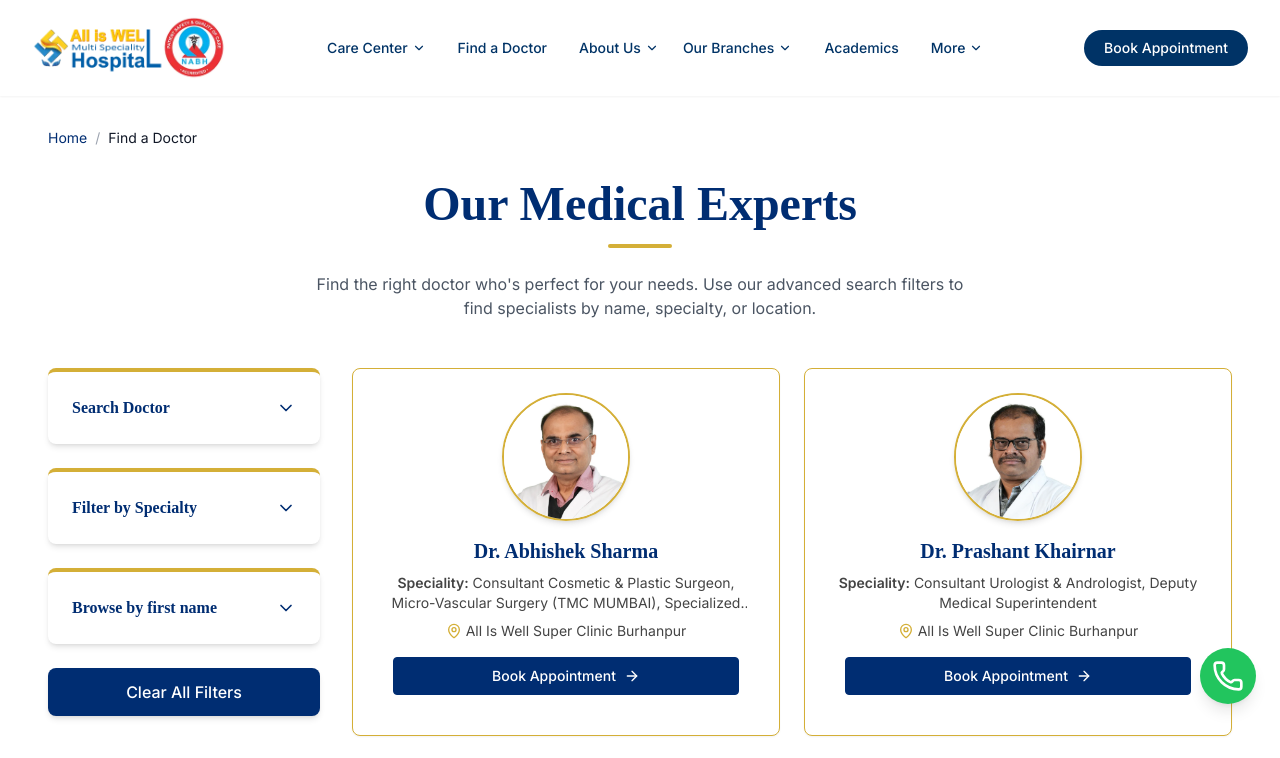
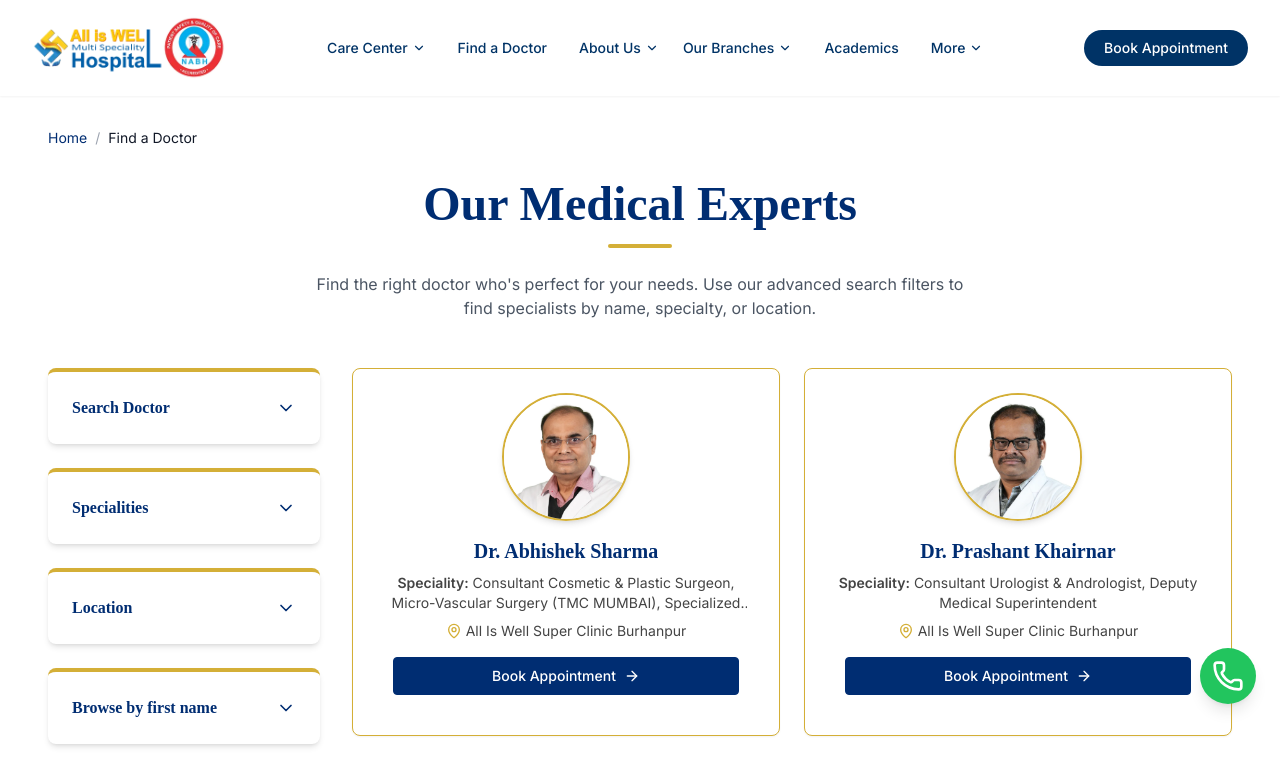
Before and after one commit to MVA-Chronosphere/MVA_ALL_IS_WELL, a React (Vite) app: page /find-doctor in a window 1280 px wide. Shown: the top 758 px of the page. Built offline with nearby package versions, Linux system fonts and the light colour scheme; a web font is replaced by a local one.

Commit message:
Debug and htaccess file

```diff
--- a/src/components/CareCenterService.jsx
+++ b/src/components/CareCenterService.jsx
@@ -1929,7 +1929,7 @@ const currentTestimonials = currentTestimonialData.map((item, index) => {
 
                   return (
                     <div key={id} className={`w-full ${currentService.doctorIds.length > 1 ? 'sm:w-1/2' : ''}`}>
-                      <div className="w-full max-w-[300px] aspect-square overflow-hidden rounded-lg mx-auto">
+                      <div className="w-full max-w-[300px] aspect-square overflow-hidden rounded-lg mx-auto cursor-pointer" onClick={() => window.location.href = `/doctor/${id}`}>
                         <img
                           src={doctor.image || doctorPlaceholder}
                           alt={doctor.name}
@@ -1938,8 +1938,8 @@ const currentTestimonials = currentTestimonialData.map((item, index) => {
                           onError={(e) => { e.target.onerror = null; e.target.src = doctorPlaceholder; }}
                         />
                       </div>
-                      <div className="mt-4 text-center">
-                        <h3 className={`font-serif font-bold text-[#002d72] ${currentService.doctorIds.length > 1 ? 'text-lg' : 'text-xl'}`}>
+                      <div className="mt-4 text-center cursor-pointer" onClick={() => window.location.href = `/doctor/${id}`}>
+                        <h3 className={`font-serif font-bold text-[#02d72] ${currentService.doctorIds.length > 1 ? 'text-lg' : 'text-xl'}`}>
                           {doctor.name}
                         </h3>
                       </div>
--- a/src/data/sampleBlogs.js
+++ b/src/data/sampleBlogs.js
@@ -29,7 +29,7 @@ Lung cancer isn’t just a smoker’s disease — it’s a condition that can af
     image: "/blogpictures/lung-cancer.webp",
     department: "Pulmonology",
     date: "October 2025",
-    doctorName: "Dr. Priya Sharma",
+
     excerpt:
       "Lung cancer isn’t just caused by smoking. Learn about other risk factors, early signs, and how to keep your lungs healthy.",
     readTime: "5 min read",
@@ -66,7 +66,7 @@ Heart attacks are increasingly common in young adults due to stress and lifestyl
     image: "/blogpictures/heart-attack.webp",
     department: "Cardiology",
     date: "October 2025",
-    doctorName: "Dr. Rajesh Mehta",
+
     excerpt:
       "Heart attacks are now affecting younger people. Learn about causes, symptoms, and how to protect your heart.",
     readTime: "6 min read",
@@ -105,7 +105,7 @@ RIRS surgery offers a safe, precise, and minimally invasive way to treat kidney
     image: "/blogpictures/rirs-surgery.webp",
     department: "Urology",
     date: "October 2025",
-    doctorName: "Dr. Neha Patel",
+
     excerpt:
       "RIRS is a modern, minimally invasive surgery for kidney stones — faster healing and minimal pain.",
     readTime: "7 min read",
--- a/src/pages/FindADoctorPage.jsx
+++ b/src/pages/FindADoctorPage.jsx
@@ -232,7 +232,7 @@ const FindADoctorPage = () => {
   const [selectedLetter, setSelectedLetter] = useState('');
   const [selectedDepartment, setSelectedDepartment] = useState(searchParams.get('department') || '');
   const [selectedTreatment, setSelectedTreatment] = useState(searchParams.get('treatment') || '');
-  const [selectedLocation, setSelectedLocation] = useState("All Is Well Super Clinic Burhanpur");
+  const [selectedLocation, setSelectedLocation] = useState("");
   const [isSearchExpanded, setIsSearchExpanded] = useState(false);
   const [isAlphabetExpanded, setIsAlphabetExpanded] = useState(false);
   const [isLocationExpanded, setIsLocationExpanded] = useState(false);
@@ -263,6 +263,9 @@ const FindADoctorPage = () => {
 
     return Array.from(specialtiesSet).sort();
   };
+
+  // Use the function to get actual specialties from the doctor data
+  const specialties = getAvailableSpecialties();
 
   return (
     <div className="min-h-screen bg-white font-sans">
@@ -325,7 +328,7 @@ const FindADoctorPage = () => {
                 onClick={() => setIsSpecialtyExpanded(!isSpecialtyExpanded)}
                 className="w-full flex items-center justify-between text-left"
               >
-                <h3 className="font-serif font-bold text-[#002d72]">Filter by Specialty</h3>
+                <h3 className="font-serif font-bold text-[#002d72]">Specialities</h3>
                 {isSpecialtyExpanded ? (
                   <ChevronUp className="text-[#002d72]" size={20} />
                 ) : (
@@ -337,18 +340,74 @@ const FindADoctorPage = () => {
                   isSpecialtyExpanded ? 'max-h-96 mt-4' : 'max-h-0'
                 }`}
               >
-                <select
-                  value={selectedDepartment}
-                  onChange={(e) => setSelectedDepartment(e.target.value)}
-                  className="w-full p-3 border border-gray-300 rounded-lg text-sm focus:ring-2 focus:ring-[#d4af37] focus:border-[#d4af37] transition-all duration-300"
-                >
-                  <option value="">All Specialties</option>
-                  {getAvailableSpecialties().map((specialty) => (
-                    <option key={specialty} value={specialty}>
-                      {specialty}
-                    </option>
+                <div className="space-y-2 max-h-48 overflow-y-auto pr-2 custom-scrollbar">
+                  <label className="flex items-center space-x-2 hover:bg-gray-50 p-2 rounded transition-colors">
+                    <input
+                      type="radio"
+                      name="specialty"
+                      checked={!selectedDepartment}
+                      onChange={() => setSelectedDepartment('')}
+                      className="rounded text-[#d4af37] focus:ring-[#d4af37]"
+                    />
+                    <span className="text-sm font-medium text-gray-700">All Specialities</span>
+                  </label>
+                  {specialties.map((specialty) => (
+                    <label key={specialty} className="flex items-center space-x-2 hover:bg-gray-50 p-2 rounded transition-colors">
+                      <input
+                        type="radio"
+                        name="specialty"
+                        checked={selectedDepartment === specialty}
+                        onChange={(e) => setSelectedDepartment(e.target.checked ? specialty : '')}
+                        className="rounded text-[#d4af37] focus:ring-[#d4af37]"
+                      />
+                      <span className="text-sm font-medium text-gray-700">{specialty}</span>
+                    </label>
                   ))}
-                </select>
+                </div>
+              </div>
+            </div>
+
+            <div className="bg-white p-6 rounded-lg shadow-md border-t-4 border-[#d4af37] mt-6">
+              <button
+                onClick={() => setIsLocationExpanded(!isLocationExpanded)}
+                className="w-full flex items-center justify-between text-left"
+              >
+                <h3 className="font-serif font-bold text-[#002d72]">Location</h3>
+                {isLocationExpanded ? (
+                  <ChevronUp className="text-[#002d72]" size={20} />
+                ) : (
+                  <ChevronDown className="text-[#002d72]" size={20} />
+                )}
+              </button>
+              <div
+                className={`overflow-hidden transition-all duration-300 ease-in-out ${
+                  isLocationExpanded ? 'max-h-96 mt-4' : 'max-h-0'
+                }`}
+              >
+                <div className="space-y-2 max-h-48 overflow-y-auto pr-2 custom-scrollbar">
+                  <label className="flex items-center space-x-2 hover:bg-gray-50 p-2 rounded transition-colors">
+                    <input
+                      type="radio"
+                      name="location"
+                      checked={!selectedLocation}
+                      onChange={() => setSelectedLocation('')}
+                      className="rounded text-[#d4af37] focus:ring-[#d4af37]"
+                    />
+                    <span className="text-sm font-medium text-gray-700">All Locations</span>
+                  </label>
+                  {locations.map((location) => (
+                    <label key={location} className="flex items-center space-x-2 hover:bg-gray-50 p-2 rounded transition-colors">
+                      <input
+                        type="radio"
+                        name="location"
+                        checked={selectedLocation === location}
+                        onChange={() => setSelectedLocation(location)}
+                        className="rounded text-[#d4af37] focus:ring-[#d4af37]"
+                      />
+                      <span className="text-sm font-medium text-gray-700">{location}</span>
+                    </label>
+                  ))}
+                </div>
               </div>
             </div>
 
@@ -434,9 +493,9 @@ const FindADoctorPage = () => {
                   return true;
                 })
                 .filter((doctor) => {
-                  // Filter by department/specialty - match exact specialty
+                  // Filter by department/specialty - match if the selected department is contained in the doctor's specialty
                   if (selectedDepartment) {
-                    return doctor.specialty === selectedDepartment;
+                    return doctor.specialty.toLowerCase().includes(selectedDepartment.toLowerCase());
                   }
                   return true;
                 })
```
Also changed, not shown: src/pages/HomePage.jsx (+122 -3 lines), 2 other files (tests, documents, lock files or other folders).
